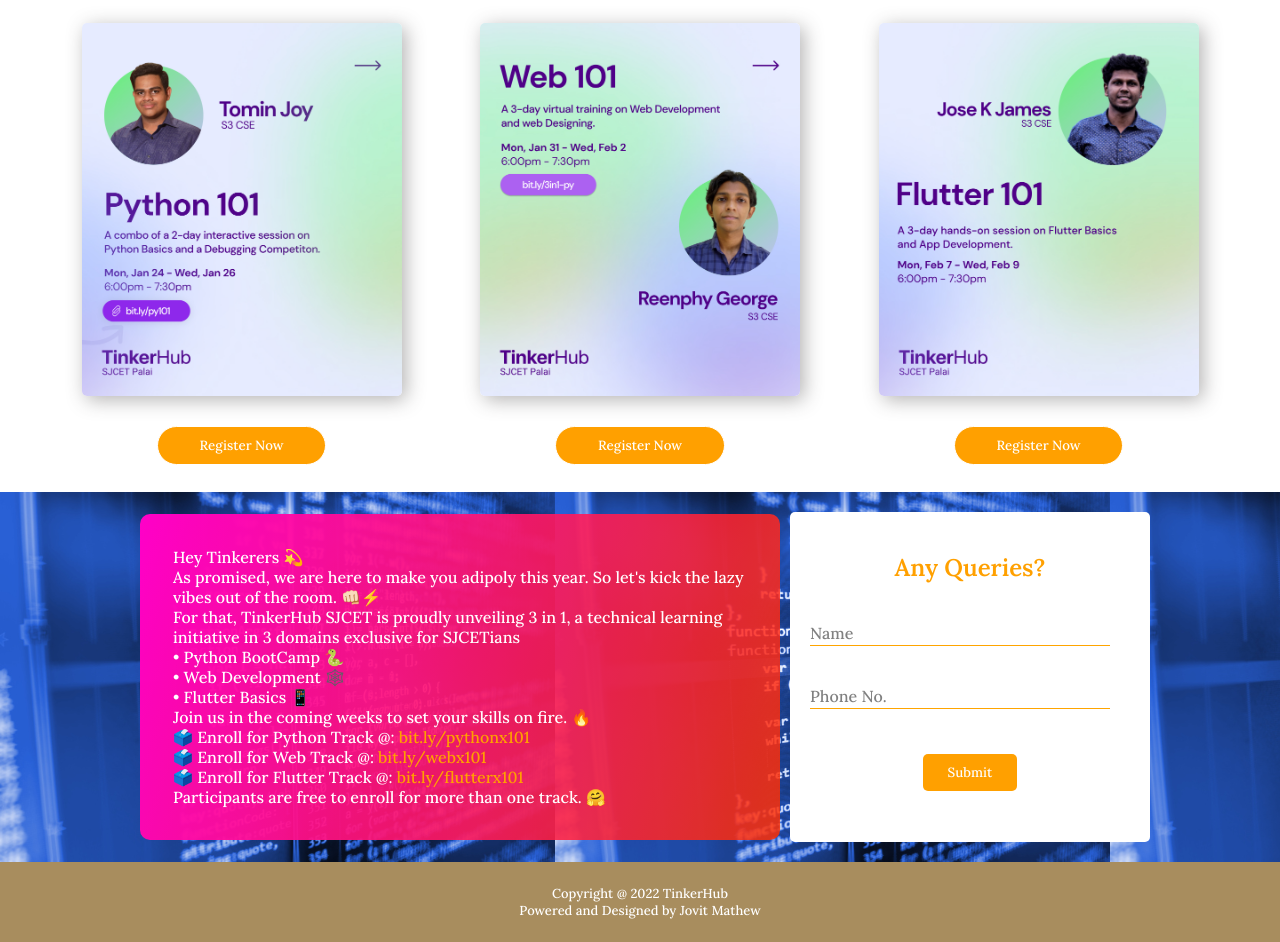
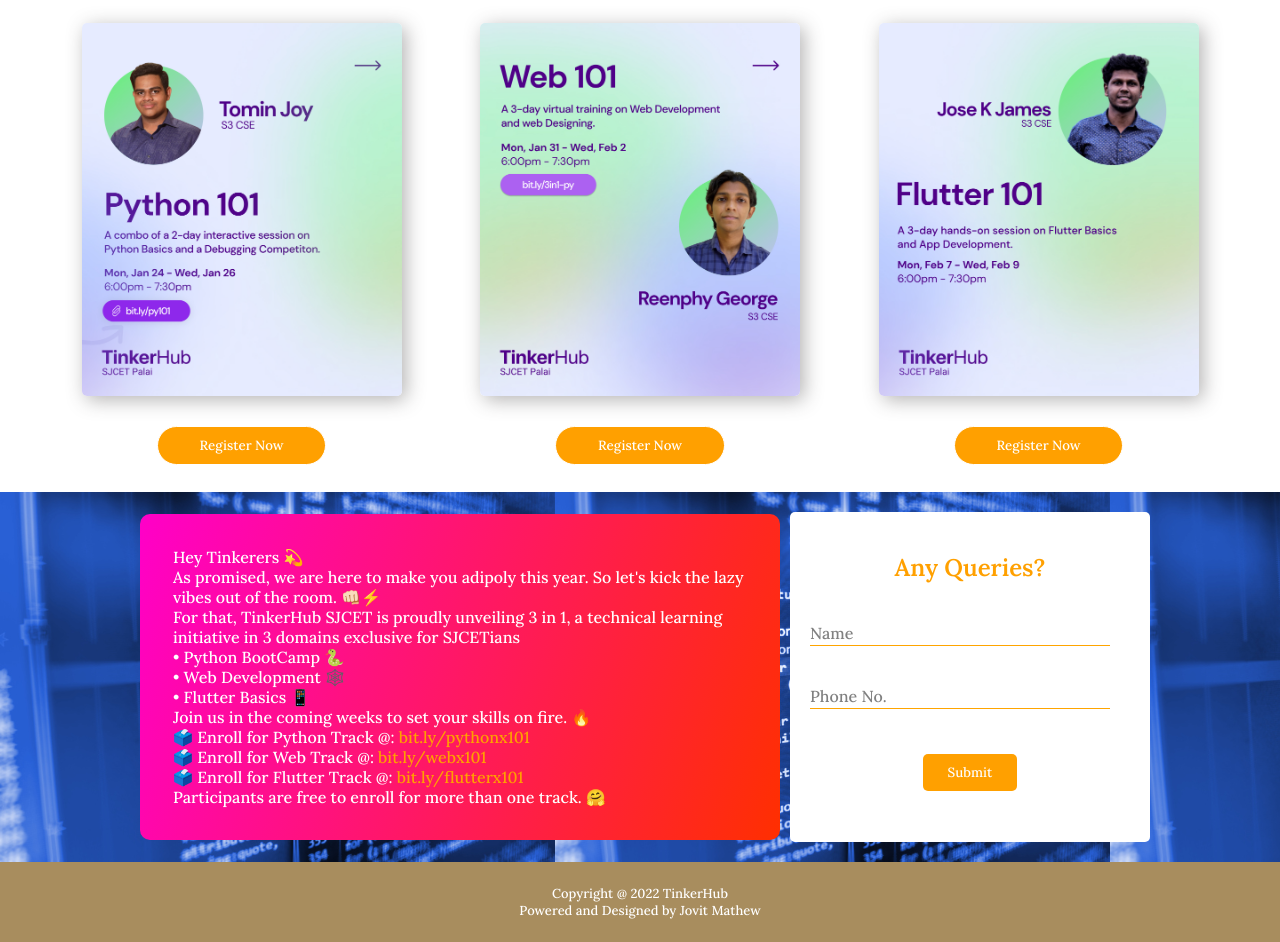
Before and after one commit to Jovit-Mathew236/Tinker-3in1, a plain HTML site: page index.html in a window 1280 px wide. Shown: the part 829-1771 px from the top of the page. Drawn offline with Linux system fonts and the light colour scheme.

Commit message:
Add files via upload

```diff
--- a/style.css
+++ b/style.css
@@ -215,7 +215,7 @@
     color: white;
     width: 50%;
     border-radius: 10px;
-    background-image: linear-gradient(108deg, #ff00c8, #ff2f00d6);
+    background-image: linear-gradient(108deg, #ff00c8, #ff2f00);
 }
 
 @media (max-width:720px) {
```
